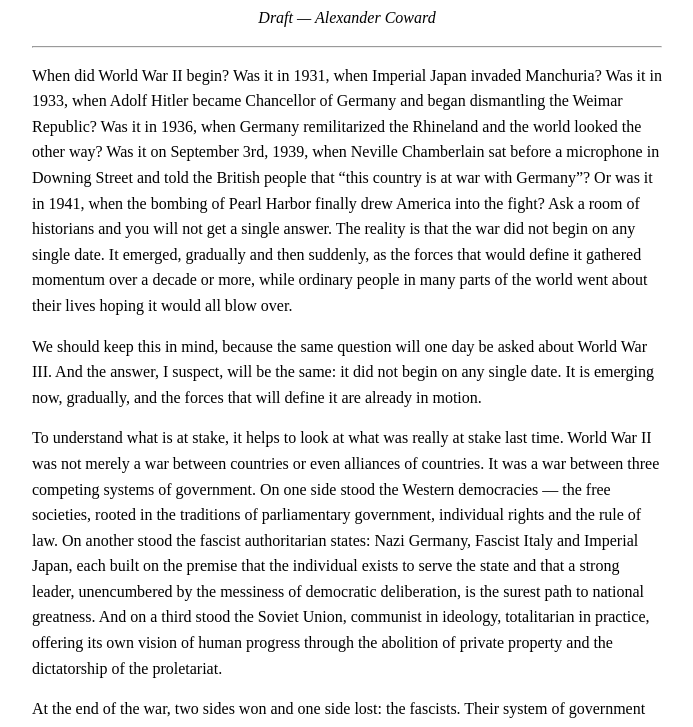
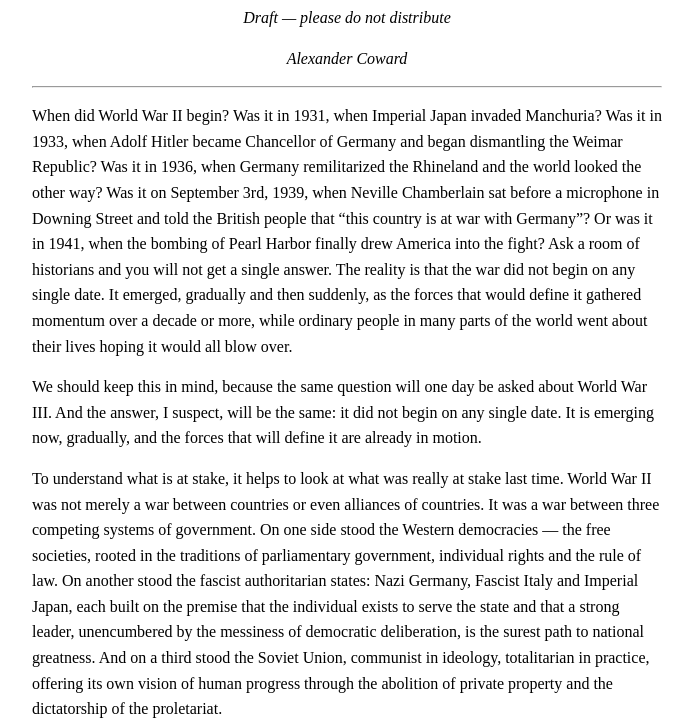
Before and after one commit to alexandercoward/acwebsite, a website: page private/drafts-victory.html in a window 1280 px wide. Shown: the part 110-837 px from the top of the page, without its empty margins (293-986 px from the left). Drawn offline with Linux system fonts and the light colour scheme.

Commit message:
Add 'please do not distribute' notice to drafts page

```diff
--- a/private/drafts-victory.html
+++ b/private/drafts-victory.html
@@ -71,7 +71,8 @@
     <div class="writingMainDiv">
       <a href="/" class="backLink">&larr; Home</a>
       <h1 class="writingHeading">The Victory Conditions of World War III</h1>
-      <p class="writingDate">Draft &mdash; Alexander Coward</p>
+      <p class="writingDate">Draft &mdash; please do not distribute</p>
+      <p class="writingDate">Alexander Coward</p>
       <hr />
       <div class="markdown">
         <p>When did World War II begin? Was it in 1931, when Imperial Japan invaded Manchuria? Was it in 1933, when Adolf Hitler became Chancellor of Germany and began dismantling the Weimar Republic? Was it in 1936, when Germany remilitarized the Rhineland and the world looked the other way? Was it on September 3rd, 1939, when Neville Chamberlain sat before a microphone in Downing Street and told the British people that &ldquo;this country is at war with Germany&rdquo;? Or was it in 1941, when the bombing of Pearl Harbor finally drew America into the fight? Ask a room of historians and you will not get a single answer. The reality is that the war did not begin on any single date. It emerged, gradually and then suddenly, as the forces that would define it gathered momentum over a decade or more, while ordinary people in many parts of the world went about their lives hoping it would all blow over.</p>
```
